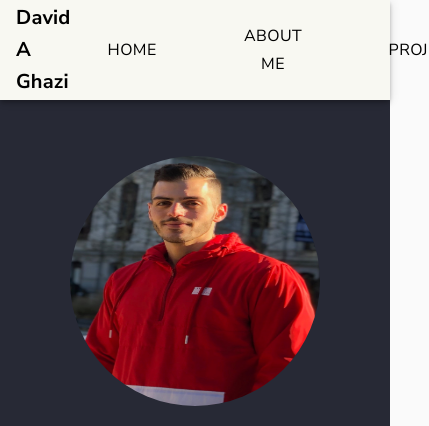
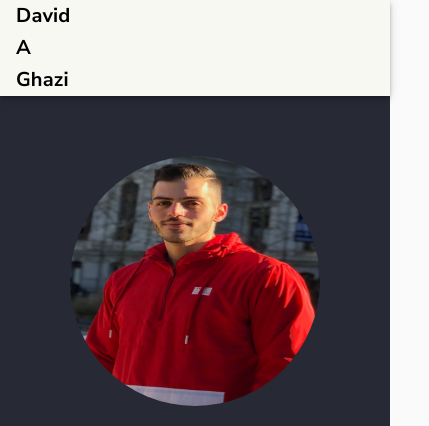
Before and after one commit to dghazi12/Portfolio, a Gatsby site: page / in a window 390 px wide. Shown: the top 426 px of the page, 429 px wide, since content can reach past the window. Built offline with nearby package versions, Linux system fonts and the light colour scheme; Gatsby itself is replaced by a stand-in of ours.

Commit message:
completed all pages + responsiveness

```diff
--- a/src/components/About/index.js
+++ /dev/null
@@ -1,12 +0,0 @@
-import React from "react";
-import "../../styles/about.css";
-
-const About = () => {
-  return (
-    <div className="about-container">
-      <h1>About Me Section</h1>
-    </div>
-  );
-};
-
-export default About;
--- a/src/components/Home/home.css
+++ b/src/components/Home/home.css
@@ -47,8 +47,13 @@
   line-height: 31px;
   font-style: normal;
   font-weight: 400;
+  color: #ffffff;
+  text-decoration: underline;
+  width: 80%;
+}
+
+.contact-button:hover {
   color: #795548;
-  width: 80%;
 }
 
 .name {
@@ -132,7 +137,6 @@
     line-height: 28px;
   }
   .bio-container {
-    width: 95%;
     margin: 550px 0px 0px 15%;
   }
   .profile-picture {
--- a/src/components/Navbar/MobileNavbar.js
+++ b/src/components/Navbar/MobileNavbar.js
@@ -11,8 +11,17 @@ import { makeStyles } from "@material-ui/core/styles";
 const useStyles = makeStyles((theme) => ({
   hideMobile: {
     display: "none",
-    [theme.breakpoints.down("1000")]: {
+    [theme.breakpoints.down("1024")]: {
       display: "block",
+    },
+    name: {
+      color: "black",
+      fontFamily: "Nunito Sans",
+      fontSize: "24px",
+      fontWeight: "bold",
+      [theme.breakpoints.down("1117")]: {
+        fontSize: "20px",
+      },
     },
   },
 }));
@@ -59,6 +68,7 @@ export default function MenuListComposition() {
           aria-controls={open ? "menu-list-grow" : undefined}
           aria-haspopup="true"
           onClick={handleToggle}
+          className={classes.name}
         >
           David A Ghazi
         </Button>
--- a/src/components/Navbar/Navbar.js
+++ b/src/components/Navbar/Navbar.js
@@ -16,8 +16,13 @@ import MobileNavbar from "./MobileNavbar";
 const useStyles = makeStyles((theme) => ({
   mobileNavbar: {
     display: "none",
-    [theme.breakpoints.down("1080")]: {
+    [theme.breakpoints.down("1024")]: {
       display: "block",
+    },
+  },
+  hide: {
+    [theme.breakpoints.down("1024")]: {
+      display: "none",
     },
   },
   root: {
@@ -49,8 +54,8 @@ const useStyles = makeStyles((theme) => ({
     paddingRight: "32px !important",
     paddingBottom: "16px",
     paddingTop: "16px",
-    [theme.breakpoints.down("940")]: {
-      // fontSize: "20px",
+    [theme.breakpoints.down("1001")]: {
+      display: "none",
     },
   },
 }));
@@ -90,7 +95,7 @@ export default function Navbar(props) {
       {/* <MobileNavbar className={classes.mobileNavbar} /> */}
       <React.Fragment>
         <CssBaseline />
-        <AppBar style={{ backgroundColor: "#f8f8f2" }}>
+        <AppBar style={{ backgroundColor: "#f8f8f2", width: "100%" }}>
           <Toolbar>
             <Typography variant="h6" className={classes.name}>
               David A Ghazi
@@ -108,12 +113,12 @@ export default function Navbar(props) {
               </Button>
               <Button>
                 <Link
-                  to="about-container"
+                  to="skills-container"
                   className={classes.button}
                   spy={true}
                   smooth={true}
                 >
-                  About Me
+                  Skills
                 </Link>
               </Button>
               <Button>
--- a/src/components/Skills/skills.css
+++ b/src/components/Skills/skills.css
@@ -13,7 +13,7 @@
   color: #98a6ad;
   display: flex;
   justify-content: center;
-  padding-top: 50px;
+  padding-top: 100px;
 }
 
 .first-group {
--- a/src/pages/index.js
+++ b/src/pages/index.js
@@ -2,7 +2,6 @@ import * as React from "react";
 
 import Navbar from "../components/Navbar/Navbar";
 import Home from "../components/Home/Home";
-import About from "../components/About/index";
 import Projects from "../components/Projects/Projects";
 import Contact from "../components/Contact/Contact";
 
@@ -11,7 +10,6 @@ const IndexPage = () => {
     <div>
       <Navbar />
       <Home />
-      {/* <About /> */}
       <Projects />
       <Contact />
     </div>
```
